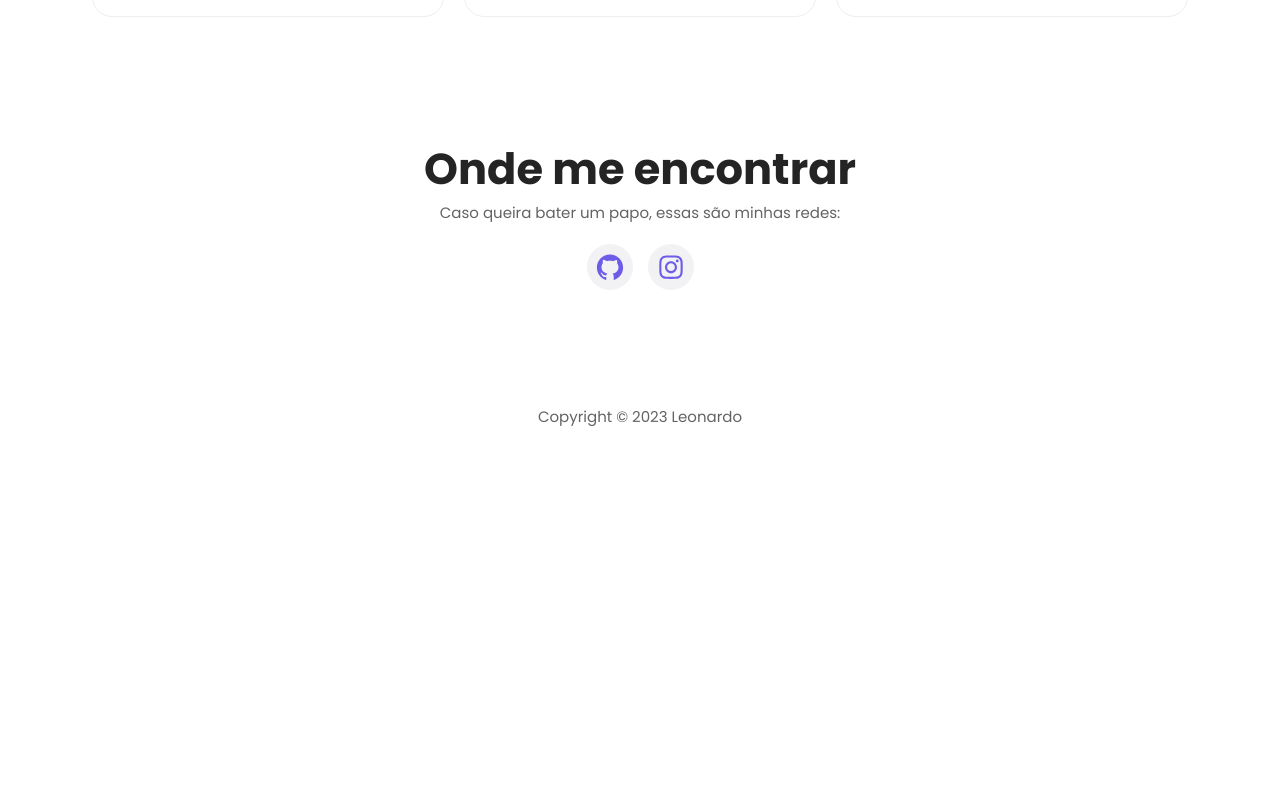
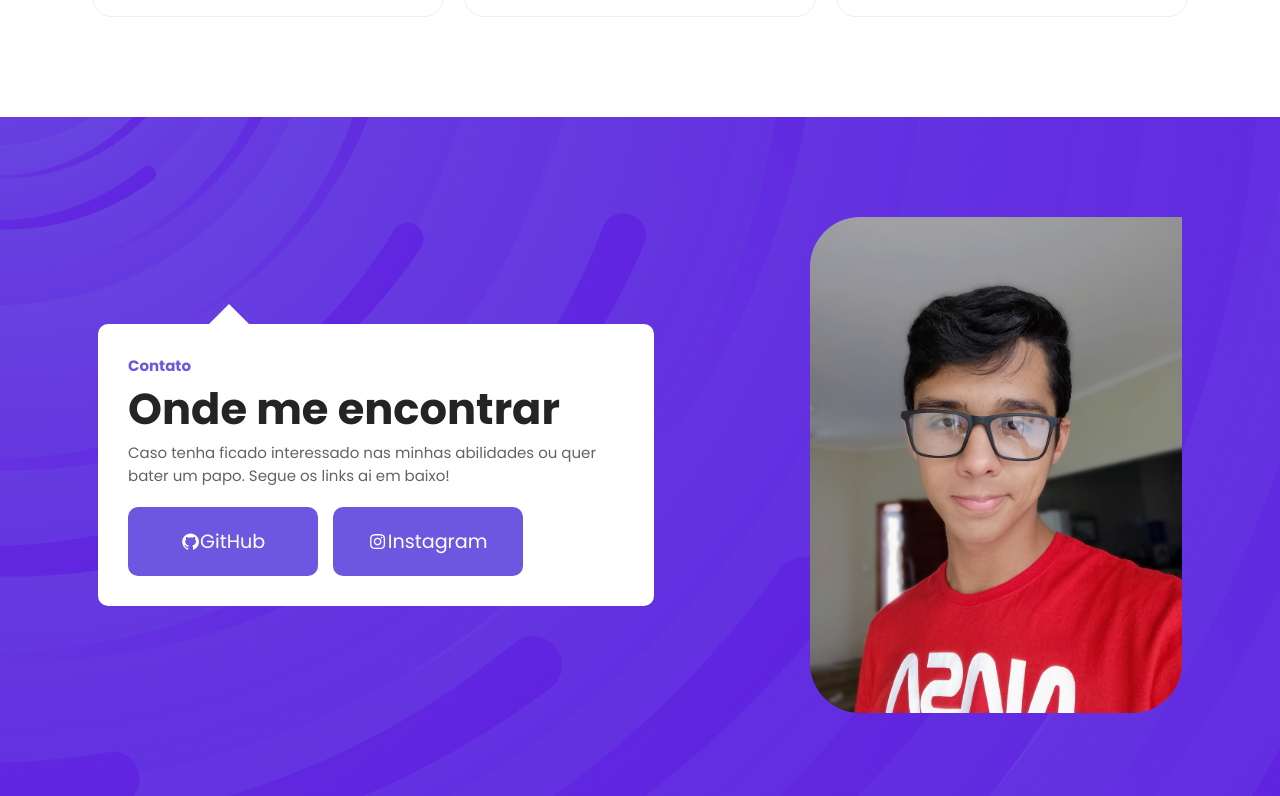
Before and after one commit to SoaresLeonardo/soaresleonardo-web, a React (Vite) app: page / in a window 1280 px wide. Shown: the part 2605-3401 px from the top of the page. Before the commit the page ends 3048 px from the top, so only its background shows below. Built offline with nearby package versions, Linux system fonts and the light colour scheme.

Commit message:
settings Contact

```diff
--- a/src/components/contact/ContactStyled.js
+++ b/src/components/contact/ContactStyled.js
@@ -1,23 +1,56 @@
 import styled from "styled-components";
 
 export const Contact = styled.div`
+  max-width: 1400px;
   margin: 0 auto;
+  padding: 5rem 0;
+  background-image: url("/skillsImage.svg");
+  background-size: cover;
+  background-position: center center;
 `;
 export const ContactContainer = styled.div`
   display: flex;
-  justify-content: center;
+  justify-content: space-around;
   align-items: center;
   padding: 20px;
-  flex-direction: column;
+
+  @media (max-width: 760px) {
+    flex-direction: column-reverse;
+  }
 `;
 export const ContactIntro = styled.div`
-  text-align: center;
+  text-align: start;
+  width: 40%;
+  background-color: ${(props) => props.theme.body};
+  position: relative;
+  border-radius: 10px;
+  padding: 30px;
+
+  &:after {
+    content: "";
+    width: 0;
+    height: 0;
+    position: absolute;
+    border-left: 20px solid transparent;
+    border-right: 20px solid transparent;
+    border-bottom: 20px solid ${props => props.theme.body};
+    top: -20px;
+    left: 20%;
+  }
+
+  @media (max-width: 760px) {
+    width: 90%;
+  }
 `;
 export const Title = styled.h1``;
-export const Subtitle = styled.span``;
+export const Subtitle = styled.span`
+  color: #6e57e0;
+  font-weight: bold;
+`;
 export const SocialContainer = styled.div`
   padding-top: 20px;
   display: flex;
+  font-size: 1.2rem;
   a {
     margin-left: 15px;
   }
@@ -26,20 +59,24 @@ export const SocialContainer = styled.div`
     margin-left: 0;
   }
 `;
-export const Social = styled.a`
-  font-size: 2.4rem;
-  cursor: pointer;
-  color: #6c5ce7;
-  background-color: #f2f1f3;
-  padding: 8px;
-  width: 30px;
-  height: 30px;
+
+export const ContatoImage = styled.div`
+  width: 30%;
   display: flex;
   align-items: center;
-  border-radius: 50px;
+  justify-content: center;
 
-  &:hover {
-    box-shadow: 1px 0px 8px 3px #6c5ce7a6;
-    transition: 0.2s;
+  img {
+    width: 100%;
+    border-bottom-left-radius: 50px;
+    border-bottom-right-radius: 50px;
+    border-top-left-radius: 50px;
+    border-top-right-radius: 0;
+  }
+  @media (max-width: 760px) {
+    width: 100%;
+    padding-bottom: 10px;
   }
 `;
+
+export const Description = styled.p``;
--- a/src/components/contact/index.jsx
+++ b/src/components/contact/index.jsx
@@ -2,35 +2,42 @@ import {
   Contact,
   ContactContainer,
   ContactIntro,
-  Social,
+  ContatoImage,
+  Description,
   SocialContainer,
   Subtitle,
   Title,
 } from "./ContactStyled";
 
 import { AiFillGithub, AiOutlineInstagram } from "react-icons/ai";
+import { ButtonElement } from "../ButtonElement";
 
 export default function ContactPage() {
   return (
     <Contact id="contact">
       <ContactContainer>
         <ContactIntro>
+          <Subtitle>Contato</Subtitle>
           <Title>Onde me encontrar</Title>
-          <Subtitle>
-            Caso queira bater um papo, essas são minhas redes:
-          </Subtitle>
+          <Description>
+            Caso tenha ficado interessado nas minhas abilidades ou quer bater um
+            papo. Segue os links ai em baixo!
+          </Description>
+          <SocialContainer>
+            <ButtonElement>
+              <AiFillGithub />
+              GitHub
+            </ButtonElement>
+            <ButtonElement>
+              <AiOutlineInstagram />
+              Instagram
+            </ButtonElement>
+          </SocialContainer>
         </ContactIntro>
-        <SocialContainer>
-          <Social href="https://github.com/SoaresLeonardo" target="_blank">
-            <AiFillGithub />
-          </Social>
-          <Social
-            href="https://www.instagram.com/leosoareshenrique/"
-            target="_blank"
-          >
-            <AiOutlineInstagram />
-          </Social>
-        </SocialContainer>
+
+        <ContatoImage>
+          <img src="/contato.jpg" alt="" />
+        </ContatoImage>
       </ContactContainer>
     </Contact>
   );
```
Also changed, not shown: public/contato.jpg (added).
